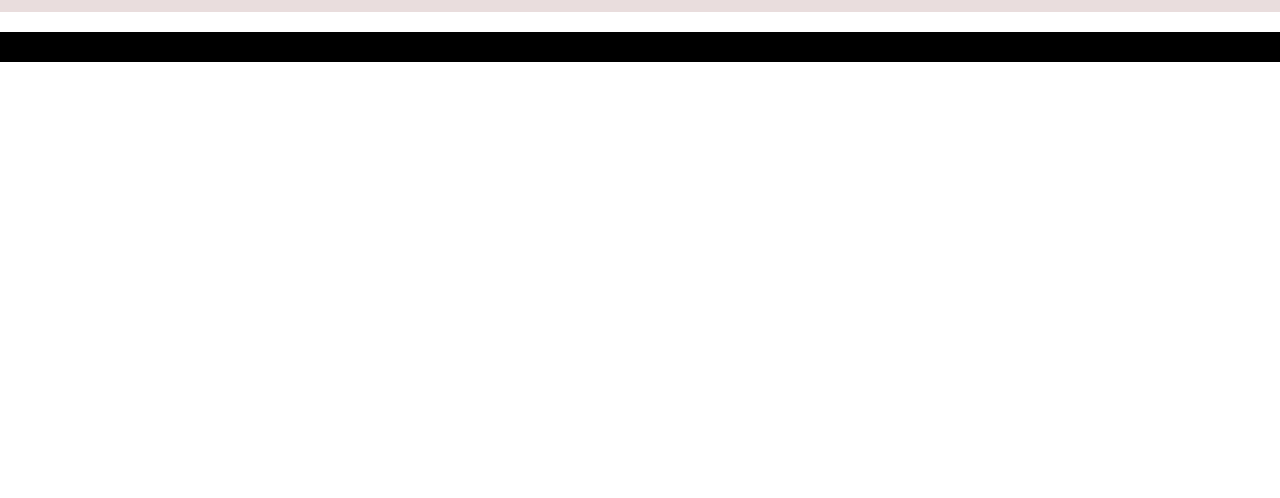
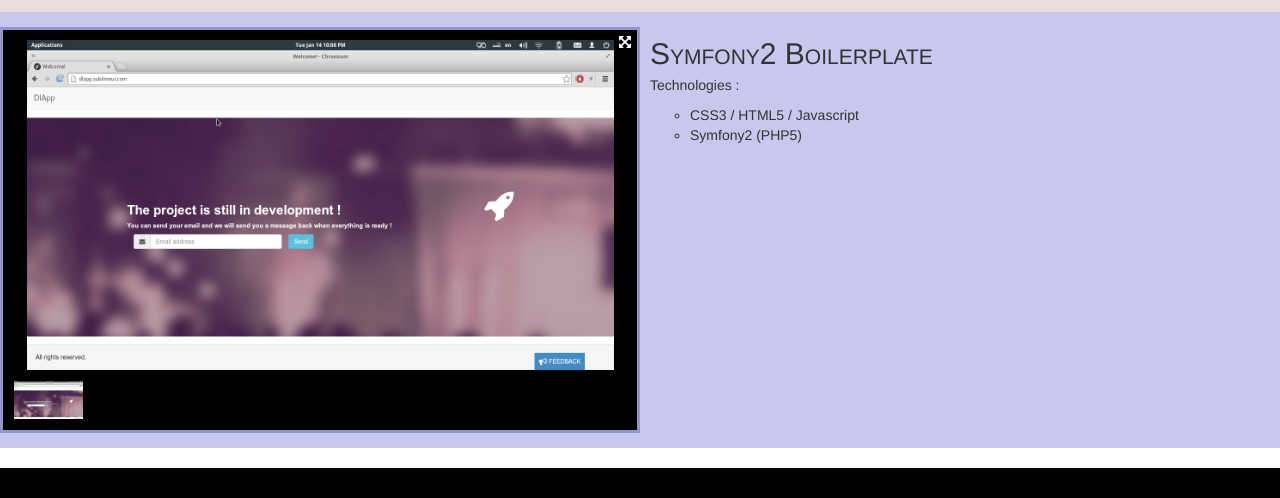
Before and after one commit to alex-min/alex-min.github.io, a plain HTML site: page index.html in a window 1280 px wide. Shown: the part 1879-2377 px from the top of the page. Before the commit the page ends 1941 px from the top, so only its background shows below. Drawn offline with Linux system fonts and the light colour scheme.

Commit message:
adding boilerplate

```diff
--- a/index.html
+++ b/index.html
@@ -215,6 +215,23 @@
           </div>
         </li>
 
+   <li class="portfolio-block row">
+          <div class="portfolio-image-block col-md-6 col-xs-12">
+            <div class="galleria">
+              <img class="porfolio-image" alt="" src="/img/sf2/boilerplate.png">
+            </div>
+          </div>
+          <div class="portfolio-text col-md-5 col-xs-12">
+            <h2 class="title">Symfony2 Boilerplate</h2>
+            <p>Technologies :</p>
+            <ul>
+              <li>CSS3 / HTML5 / Javascript</li>
+              <li>Symfony2 (PHP5)</li>
+            </ul>
+          </div>
+        </li>
+
+
 	  	</ul>
       <footer class="portfolio-footer">
 
```
Also changed, not shown: img/sf2/boilerplate.png (added).
